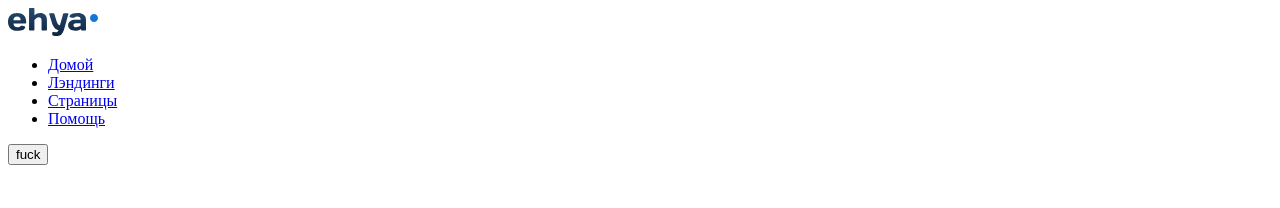
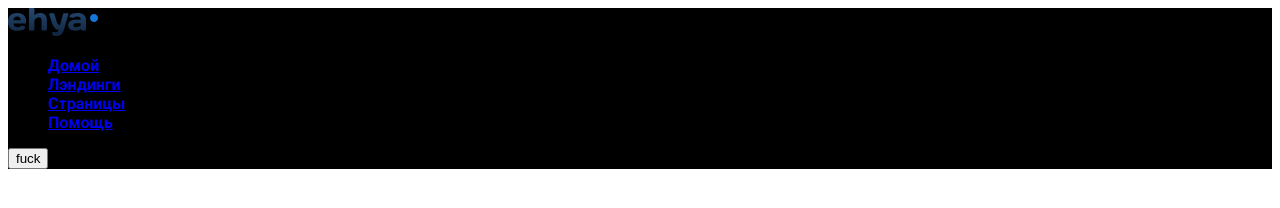
Before and after one commit to qusayeug/ehya-web-start, a plain HTML site: page index.html in a window 1280 px wide. Drawn offline with Linux system fonts and the light colour scheme.

Commit message:
creater: file structure of style

```diff
--- a/index.html
+++ b/index.html
@@ -9,6 +9,7 @@
       href="https://fonts.googleapis.com/css2?family=Open+Sans:wght@400;600;700&family=Roboto:wght@700&display=swap"
       rel="stylesheet"
     />
+    <link rel="stylesheet" href="css/style.css" />
   </head>
   <body>
     <header class="header">
--- /dev/null
+++ b/sass/_settings.sass
@@ -0,0 +1,5 @@
+*
+    box-sizing: border-box
+body
+    font-family: 'Open Sans', sans-serif
+    font-family: 'Roboto', sans-serif
--- /dev/null
+++ b/sass/blocks/_header.sass
@@ -0,0 +1,2 @@
+.header
+    background-color: #000
--- /dev/null
+++ b/sass/style.sass
@@ -0,0 +1,6 @@
+// Подключение базовых настроек
+@import 'settings'
+// Подключение переменных
+@import 'variables'
+// Стили для блока header
+@import 'blocks/header'
```
Also changed, not shown: css/style.css (added), sass/_variables.sass (added), 1 other file.
